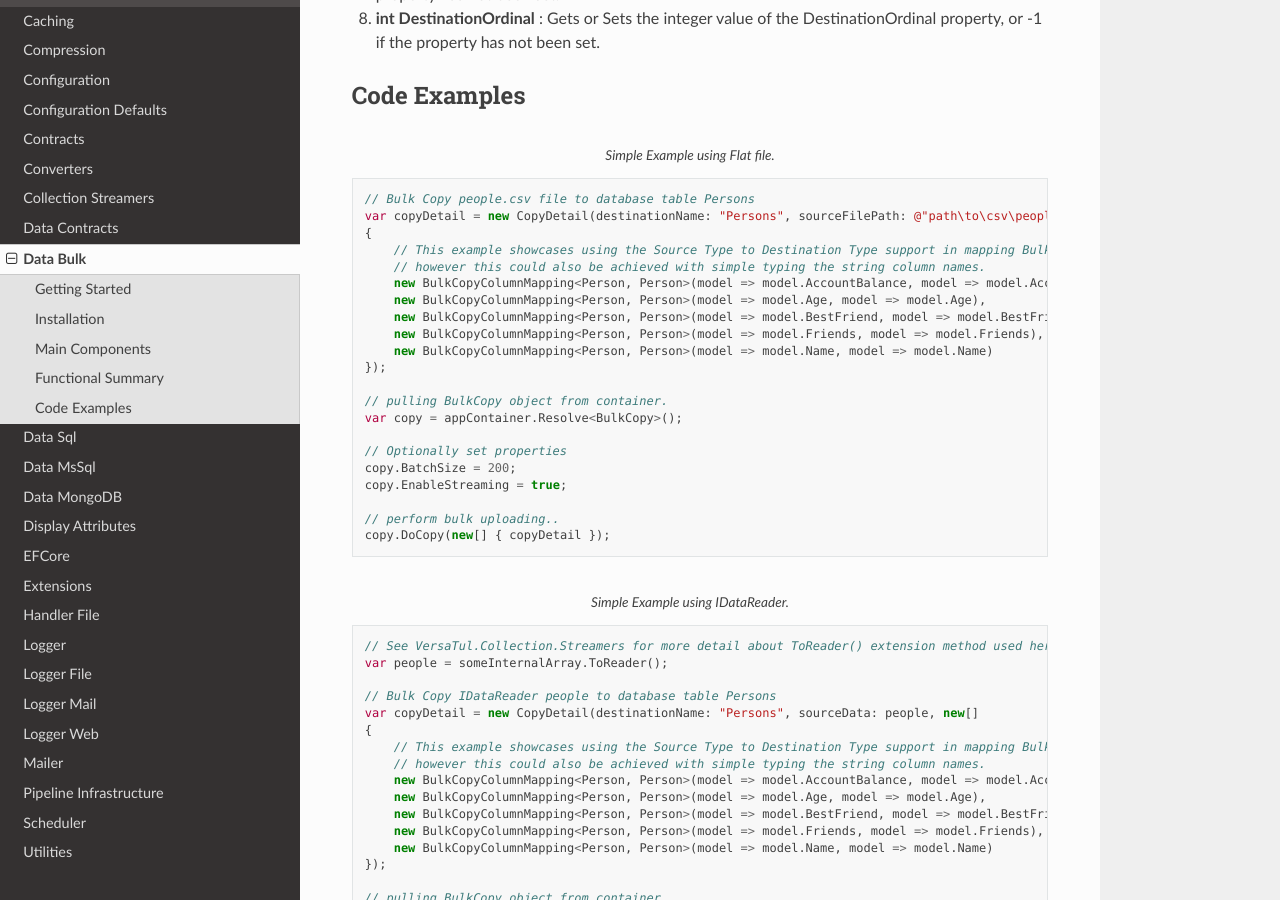
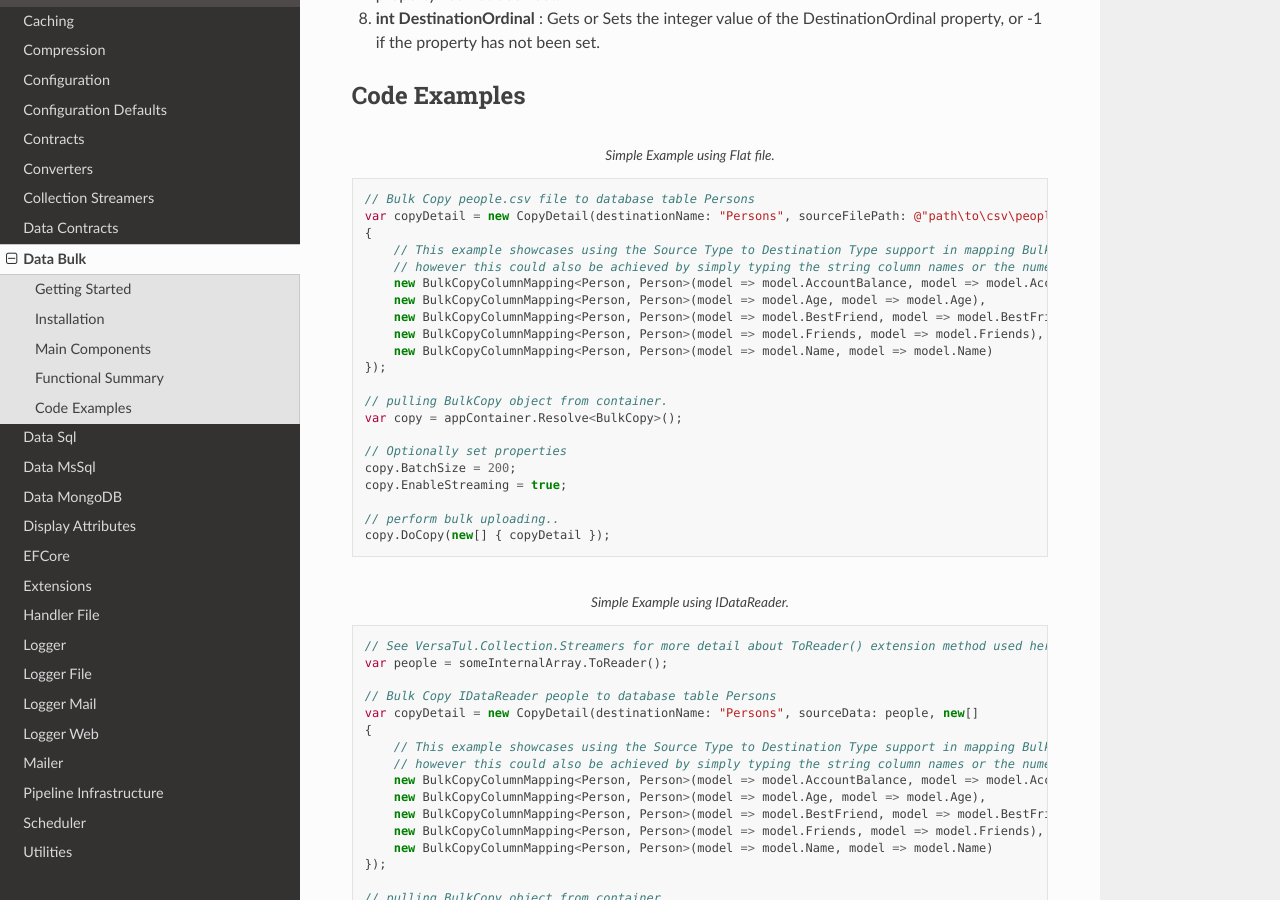
Before and after one commit to BjornWilliams/DocsVersaTul, a Sphinx documentation site: the page built from docs/source/bulk.rst, in a window 1280 px wide and 900 px high, scrolled down 1000 px. Built offline with Sphinx 7.4.7 and the Read the Docs theme 2.0.0, drawn with Linux system fonts in a browser that asks for light colours.

Commit message:
Gramma error fixes
fix gramma

```diff
--- a/docs/source/bulk.rst
+++ b/docs/source/bulk.rst
@@ -43,7 +43,7 @@ Code Examples
     var copyDetail = new CopyDetail(destinationName: "Persons", sourceFilePath: @"path\to\csv\people.csv", new[]
     {
         // This example showcases using the Source Type to Destination Type support in mapping BulkCopyColumnMapping<Person, Person>
-        // however this could also be achieved with simple typing the string column names.
+        // however this could also be achieved by simply typing the string column names or the numerical column position.
         new BulkCopyColumnMapping<Person, Person>(model => model.AccountBalance, model => model.AccountBalance),
         new BulkCopyColumnMapping<Person, Person>(model => model.Age, model => model.Age),
         new BulkCopyColumnMapping<Person, Person>(model => model.BestFriend, model => model.BestFriend),
@@ -72,7 +72,7 @@ Code Examples
     var copyDetail = new CopyDetail(destinationName: "Persons", sourceData: people, new[]
     {
         // This example showcases using the Source Type to Destination Type support in mapping BulkCopyColumnMapping<Person, Person>
-        // however this could also be achieved with simple typing the string column names.
+        // however this could also be achieved by simply typing the string column names or the numerical column position.
         new BulkCopyColumnMapping<Person, Person>(model => model.AccountBalance, model => model.AccountBalance),
         new BulkCopyColumnMapping<Person, Person>(model => model.Age, model => model.Age),
         new BulkCopyColumnMapping<Person, Person>(model => model.BestFriend, model => model.BestFriend),
--- a/docs/source/mssql.rst
+++ b/docs/source/mssql.rst
@@ -257,7 +257,7 @@ Code Examples
     var copyDetail = new CopyDetail(destinationName: "Persons", sourceFilePath: @"path\to\csv\people.csv", new[]
     {
         // This example showcases using the Source Type to Destination Type support in mapping BulkCopyColumnMapping<Person, Person>
-        // however this could also be achieved with simple typing the string column names.
+        // however this could also be achieved by simply typing the string column names or the numerical column position.
         new BulkCopyColumnMapping<Person, Person>(model => model.AccountBalance, model => model.AccountBalance),
         new BulkCopyColumnMapping<Person, Person>(model => model.Age, model => model.Age),
         new BulkCopyColumnMapping<Person, Person>(model => model.BestFriend, model => model.BestFriend),
@@ -286,7 +286,7 @@ Code Examples
     var copyDetail = new CopyDetail(destinationName: "Persons", sourceData: people, new[]
     {
         // This example showcases using the Source Type to Destination Type support in mapping BulkCopyColumnMapping<Person, Person>
-        // however this could also be achieved with simple typing the string column names.
+        // however this could also be achieved by simply typing the string column names or the numerical column position.
         new BulkCopyColumnMapping<Person, Person>(model => model.AccountBalance, model => model.AccountBalance),
         new BulkCopyColumnMapping<Person, Person>(model => model.Age, model => model.Age),
         new BulkCopyColumnMapping<Person, Person>(model => model.BestFriend, model => model.BestFriend),
```
